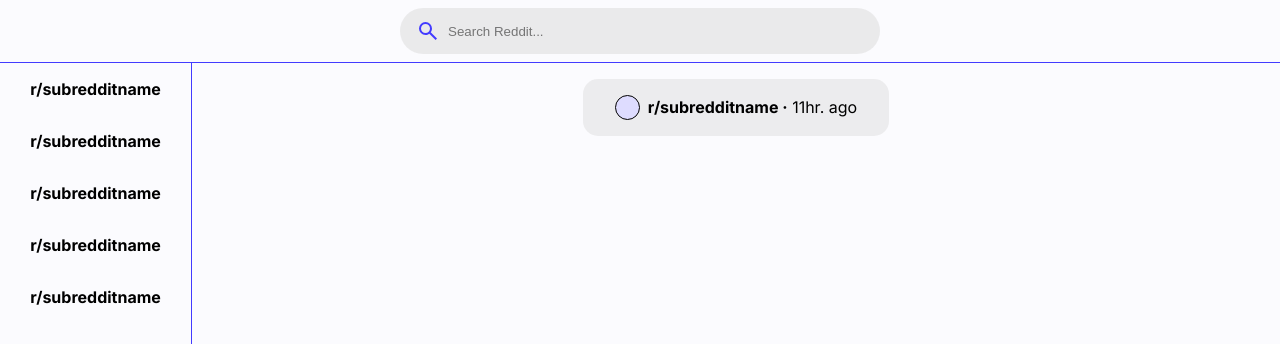
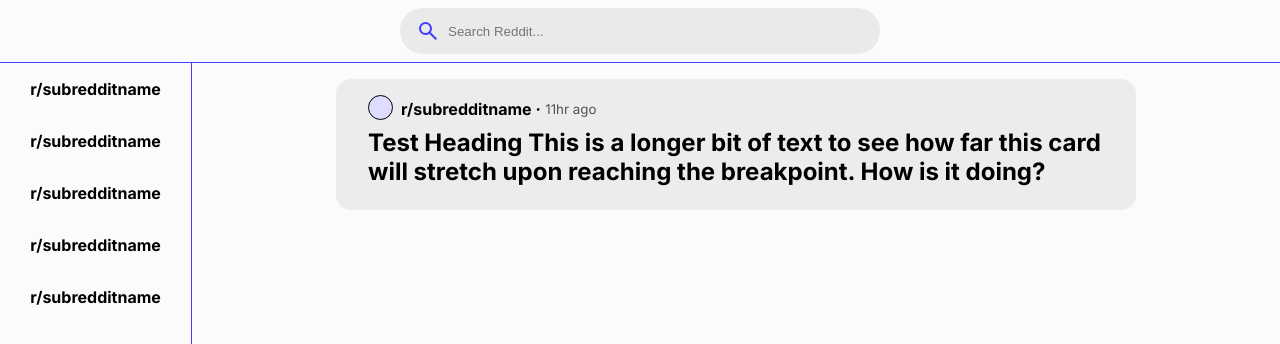
Before and after one commit to rbrickmn/mini-reddit-app, a React (Vite) app: page / in a window 1280 px wide. Shown: the top 344 px of the page. Built offline with nearby package versions, Linux system fonts and the light colour scheme.

Commit message:
Begin post container

```diff
--- a/src/components/Feed/Feed.css
+++ b/src/components/Feed/Feed.css
@@ -8,6 +8,7 @@
   z-index: 97;
   padding-left: 12rem;
   vertical-align: middle;
+  overflow: scroll;
 }
 
 .post-card {
@@ -19,11 +20,12 @@
   padding: 1rem 2rem;
   margin: 1rem 2rem;
   vertical-align: middle;
+  max-width: 50rem;
 }
 
 .card-wrapper {
   display: flex;
-  flex-direction: row;
+  flex-direction: column;
   vertical-align: middle;
 }
 
@@ -38,6 +40,8 @@
 }
 
 .subreddit-name {
+  display: flex;
+  align-items: center;
   vertical-align: middle;
 }
 
@@ -48,4 +52,17 @@
 
 .time-posted {
   vertical-align: middle;
+  font-weight: normal;
+  opacity: 0.65;
 }
+
+.post-details {
+  display: flex;
+  align-items: center;
+  vertical-align: middle;
+}
+
+.post-title {
+  margin-top: 0.5rem;
+  margin-bottom: 0.5rem;
+}
--- a/src/components/Feed/Feed.jsx
+++ b/src/components/Feed/Feed.jsx
@@ -6,11 +6,15 @@
     <div className="feed">
       <div className="post-card">
         <div className="card-wrapper">
-          <div className="pic-container"></div>
-          <div className="subreddit-name">
-            <span className="bold-name">r/subredditname &middot;</span>{" "}
-            <span className="time-posted">11hr. ago</span>
+          <div className="post-details">
+            <div className="pic-container"></div>
+            <p>
+              <span className="bold-name">r/subredditname &middot;</span>{" "}
+              <small className="time-posted">11hr ago</small>
+            </p>
           </div>
+
+          <h2 className="post-title">Test Heading This is a longer bit of text to see how far this card will stretch upon reaching the breakpoint. How is it doing?</h2>
         </div>
       </div>
     </div>
```
